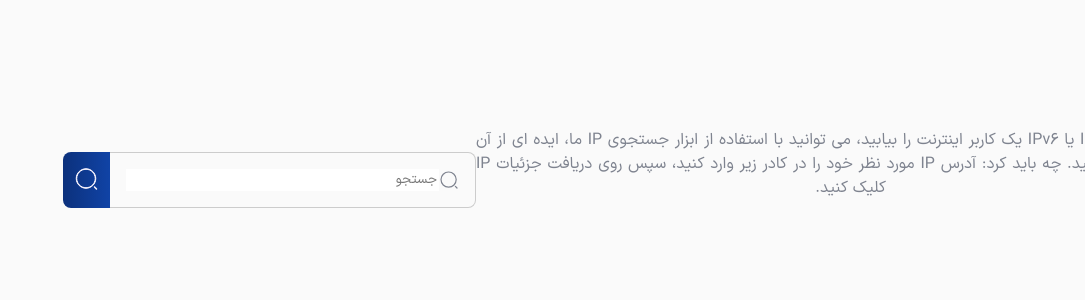
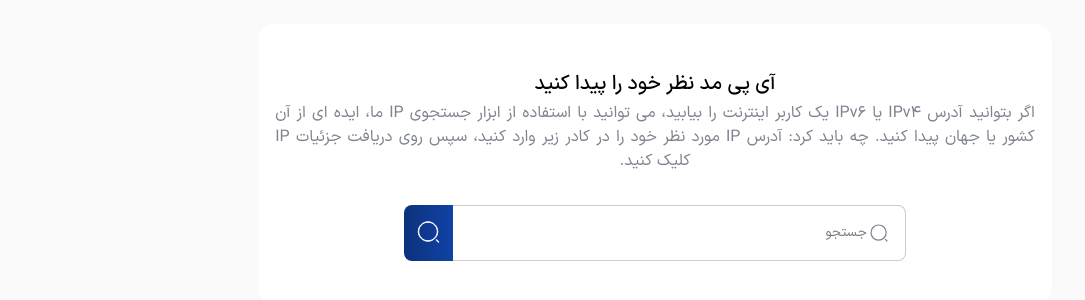
Before and after one commit to shahabzt/podro-sample, a React (Create React App) app: page /search in a window 1280 px wide. Shown: the part 236-536 px from the top of the page, without its empty margins (195-1280 px from the left). Built offline with nearby package versions, Linux system fonts and the light colour scheme.

Commit message:
chore: add new components to search page

```diff
--- a/src/pages/search/Search.tsx
+++ b/src/pages/search/Search.tsx
@@ -1,9 +1,16 @@
-import React, { FC } from 'react'
+import  { FC } from 'react'
 import SearchBar from '../../components/searchBar/SearchBar'
+import { SearchBarSheet } from '../../styles/SearchBarSheet'
+import LocationInformation from '../../components/locationInformation/LocationInformation'
 
 const Search:FC = () => {
   return (
-    <SearchBar/>
+    <SearchBarSheet>
+      <SearchBar/>
+      <LocationInformation />
+
+
+    </SearchBarSheet>
   )
 }
 
```
